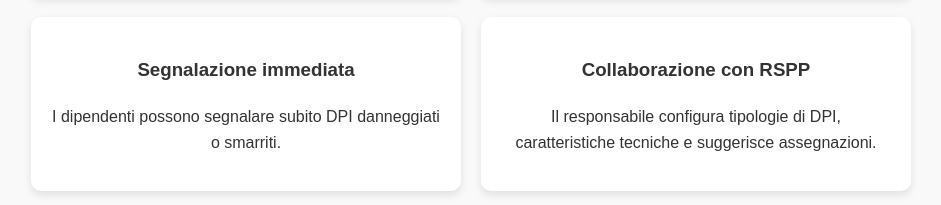
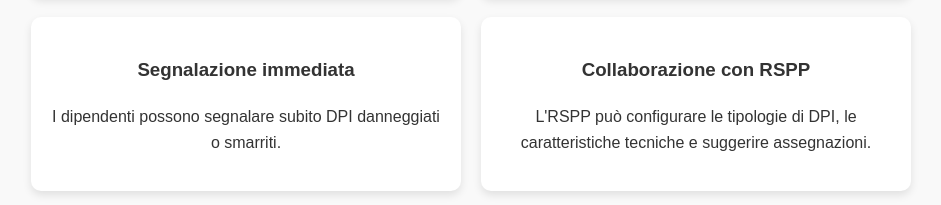
Before and after one commit to GianlucaProia/gestione-dpi-facile, a plain HTML site: page index.html in a window 1280 px wide. Shown: the part 1223-1428 px from the top of the page, without its empty margins (169-1110 px from the left). Drawn offline with Linux system fonts and the light colour scheme.

Commit message:
Update index.html

```diff
--- a/index.html
+++ b/index.html
@@ -128,7 +128,7 @@
       </div>
       <div class="feature">
         <h3>Collaborazione con RSPP</h3>
-        <p>Il responsabile configura tipologie di DPI, caratteristiche tecniche e suggerisce assegnazioni.</p>
+        <p>L'RSPP può configurare le tipologie di DPI, le caratteristiche tecniche e suggerire assegnazioni.</p>
       </div>
       <div class="feature">
         <h3>Report e notifiche</h3>
```
